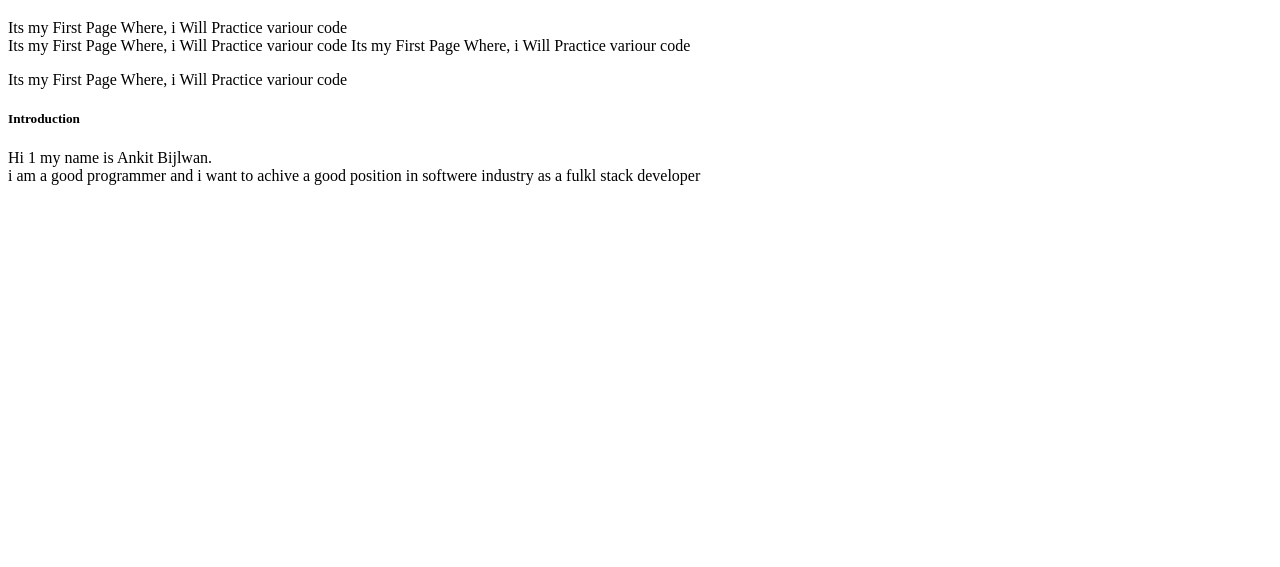
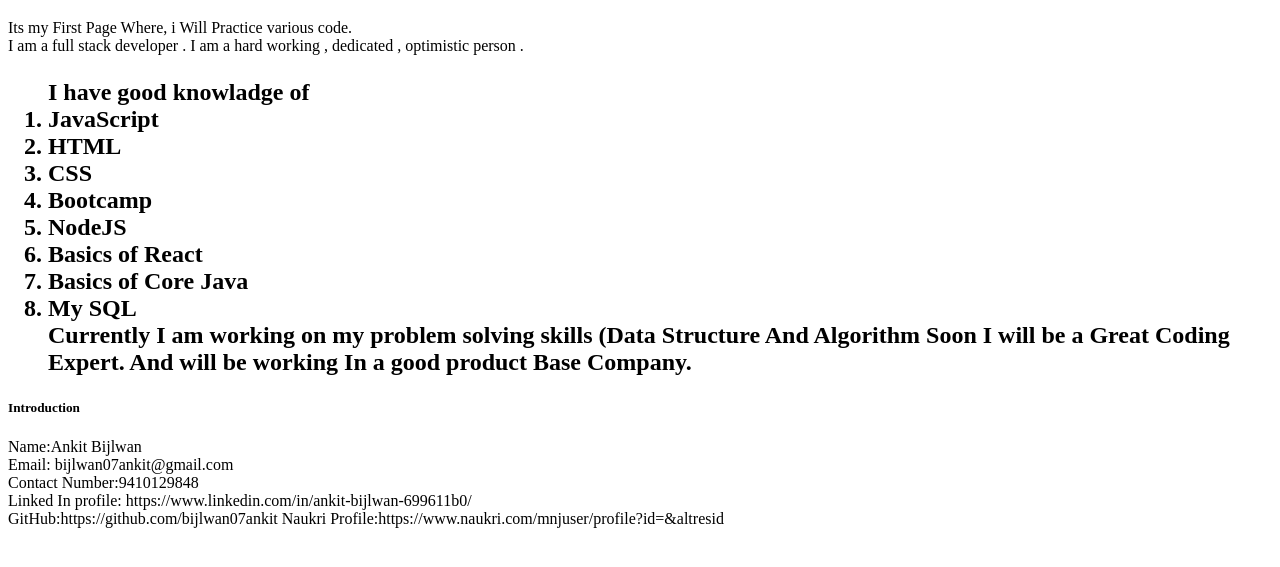
Before and after one commit to bijlwan07ankit/csb-swhfd4, a website: page index.html in a window 1280 px wide. Shown: the part 61-628 px from the top of the page. Drawn offline with Linux system fonts and the light colour scheme.

Commit message:
Deployment from Codesandbox.

```diff
--- a/index.html
+++ b/index.html
@@ -6,17 +6,36 @@
   <body>
     <h1>Welcome to my page!</h1>
     <p>
-      Its my First Page Where, i Will Practice variour code
+      Its my First Page Where, i Will Practice various code.
       <br />
-      Its my First Page Where, i Will Practice variour code Its my First Page
-      Where, i Will Practice variour code
+      I am a full stack developer . I am a hard working , dedicated , optimistic person .
     </p>
-    <p>Its my First Page Where, i Will Practice variour code</p>
+    <h2><ol>I have good knowladge of
+      <li>  JavaScript  </li>
+      <li>HTML</li>
+      <li>CSS</li>
+      <li>Bootcamp</li>
+      <li>NodeJS</li>
+      <li>Basics of React  </li>
+      <li>Basics of Core Java    </li>
+      <li>My SQL </li>
+      <!-- <li>    </li>
+      <li>    </li>
+      <li>    </li> -->
+             Currently I am working on my problem solving skills (Data Structure And Algorithm
+      Soon I will be a Great Coding Expert. And will be working In a good product Base Company.</h2>
+    </ol>
+    <h5>Introduction </h5>
+    <p> Name:Ankit Bijlwan <br/>
+      Email:<href> bijlwan07ankit@gmail.com</href><br/>
+      Contact Number:<href>9410129848</href><br/>
+      Linked In profile:<href> https://www.linkedin.com/in/ankit-bijlwan-699611b0/</href><br/>
+      GitHub:<href>https://github.com/bijlwan07ankit</href>
+      Naukri Profile:<gref>https://www.naukri.com/mnjuser/profile?id=&altresid</href><br/>
 
-    <h5>Introduction </h5>
-    <p> Hi 1 my name is Ankit Bijlwan.
-      <br/>
-      i am a good programmer and i want to achive a good position in softwere industry as a fulkl stack developer <div class="">
+
+
+
 
       </p>
   </body>
```
Also changed, not shown: session1-takehome/index.html (added, +23 -0 lines).
